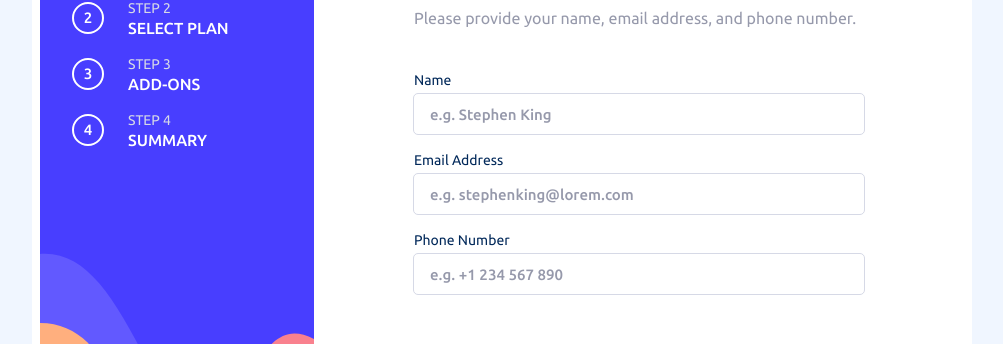
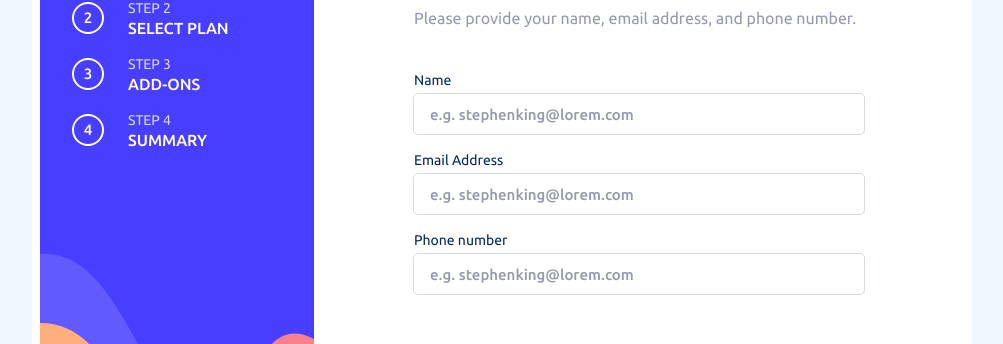
Before and after one commit to leandrho/multi-step-form-fmi, a React (Vite) app: page / in a window 1280 px wide. Shown: the part 210-554 px from the top of the page, without its empty margins (138-1141 px from the left). Built offline with nearby package versions, Linux system fonts and the light colour scheme.

Commit message:
using InputInfo component

```diff
--- a/src/components/PersonalInfoForm.tsx
+++ b/src/components/PersonalInfoForm.tsx
@@ -1,6 +1,7 @@
 
 import { forwardRef, useContext, useImperativeHandle, useRef, useState } from "react"
 import { MultiStepContext } from "../context/MultiStepsProvider";
+import { InputInfo } from './InputInfo';
 
 export const PersonalInfoForm = forwardRef(({}, ref) => {
     const {personalInfo, setPersonInfo} = useContext(MultiStepContext);
@@ -50,55 +51,9 @@ export const PersonalInfoForm = forwardRef(({}, ref) => {
     }
     return (
         <div className="flex flex-col gap-4 md:mt-6">
-            <div className="parent">
-                <div className="flex justify-between items-center">
-                    <label htmlFor="person-name" className="text-sm text-(--Marine-blue)">Name</label>{/*'need to use useID in the input field if you want to re-use the component..'*/}
-                    {
-                        errors.name && <p className="text-(--Strawberry-red) text-xs font-medium">This field is required</p>
-                    }
-                </div>
-                <input
-                    ref={nameRef}
-                    id="person-name"
-                    type="text"
-                    placeholder="e.g. Stephen King"
-                    className=" mt-1 text-(--Marine-blue) block w-full font-medium outline outline-(--Light-gray) hover:outline-(--Purplish-blue) focus:outline-(--Purplish-blue)  rounded-sm px-4 py-2 placeholder:text-(--Cool-gray) placeholder:text-[15px]"
-                    value={personalInfo.name}
-                    onChange={(e)=>handleChange(e)}
-                />
-            </div>
-            <div className="parent">
-                <div className="flex justify-between items-center">
-                    <label htmlFor="person-email" className="text-sm text-(--Marine-blue)">Email Address</label>{/*'need to use useID in the input field if you want to re-use the component..'*/}
-                        {
-                            errors.email ? <p className="text-(--Strawberry-red) text-xs font-medium">This field is required</p> :''
-                        }
-                </div>
-                <input id="person-email"
-                    ref={emailRef}
-                    type="email"
-                    placeholder="e.g. stephenking@lorem.com"
-                    className="mt-1 text-(--Marine-blue) block w-full font-medium outline outline-(--Light-gray) hover:outline-(--Purplish-blue) focus:outline-(--Purplish-blue)   rounded-sm px-4 py-2 placeholder:text-(--Cool-gray) placeholder:text-[15px]"
-                    value={personalInfo.email}
-                    onChange={(e)=>handleChange(e)}
-                />
-            </div>
-            <div className="parent">
-                <div className="flex justify-between items-center">
-                <label htmlFor="person-phone" className="text-sm text-(--Marine-blue)">Phone Number</label>{/*'need to use useID in the input field if you want to re-use the component..'*/}
-                        {
-                            errors.phone ? <p className="text-(--Strawberry-red) text-xs font-medium">This field is required</p>:''
-                        }
-                </div>
-                <input id="person-phone"
-                    ref={phoneRef}
-                    type="text"
-                    placeholder="e.g. +1 234 567 890"
-                    className="mt-1 text-(--Marine-blue) block w-full font-medium outline outline-(--Light-gray) hover:outline-(--Purplish-blue) focus:outline-(--Purplish-blue)  rounded-sm px-4 py-2 placeholder:text-(--Cool-gray) placeholder:text-[15px]"
-                    value={personalInfo.phone}
-                    onChange={(e)=>handleChange(e)}
-                />
-            </div>
+            <InputInfo id={'person-name'} refInput={nameRef} label={'Name'} type="text" value={personalInfo.name} handleChange={handleChange} error={errors.name}/>
+            <InputInfo id={'person-email'} refInput={emailRef} label={'Email Address'} type="email" value={personalInfo.email} handleChange={handleChange} error={errors.email}/>
+            <InputInfo id={'person-phone'} refInput={phoneRef} label={'Phone number'} type="text" value={personalInfo.phone} handleChange={handleChange} error={errors.phone}/>
         </div>
     )
 });
```
